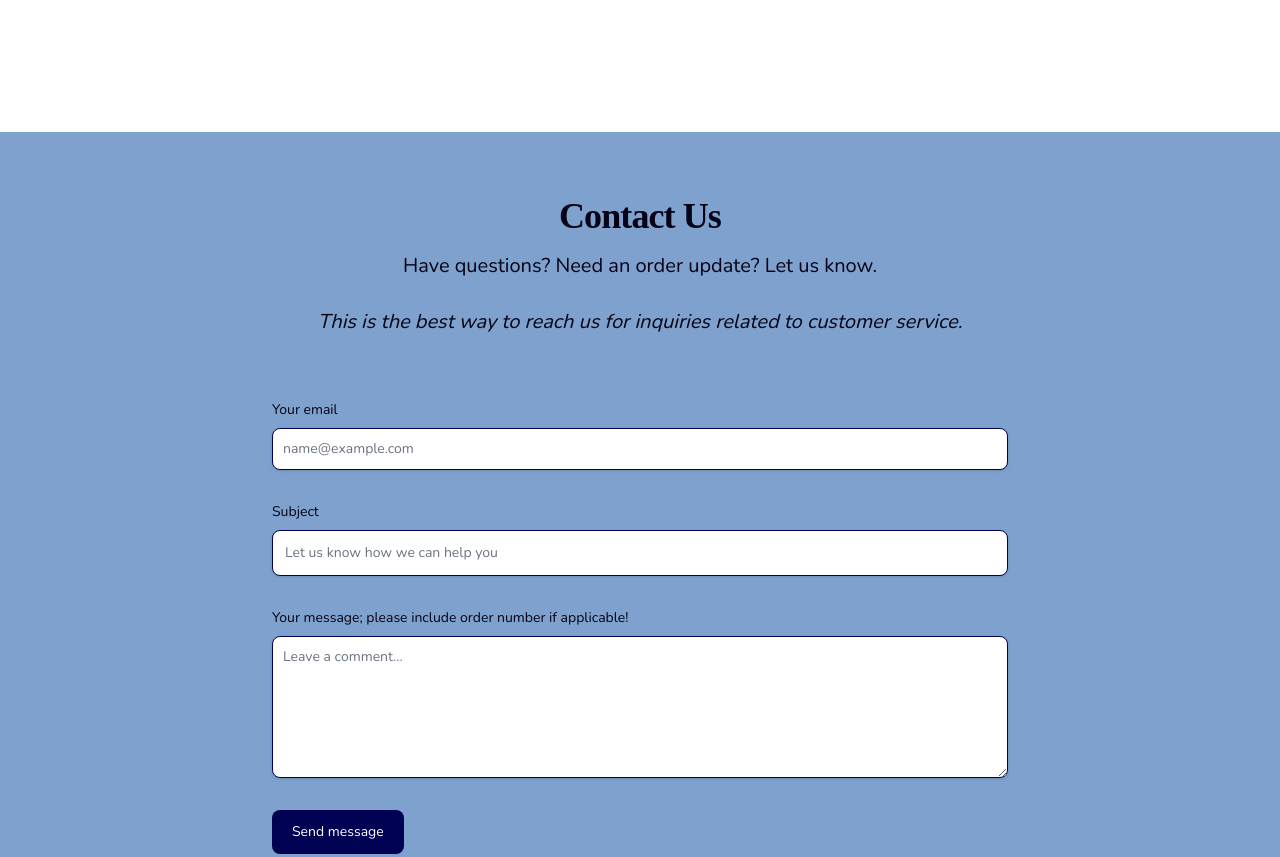
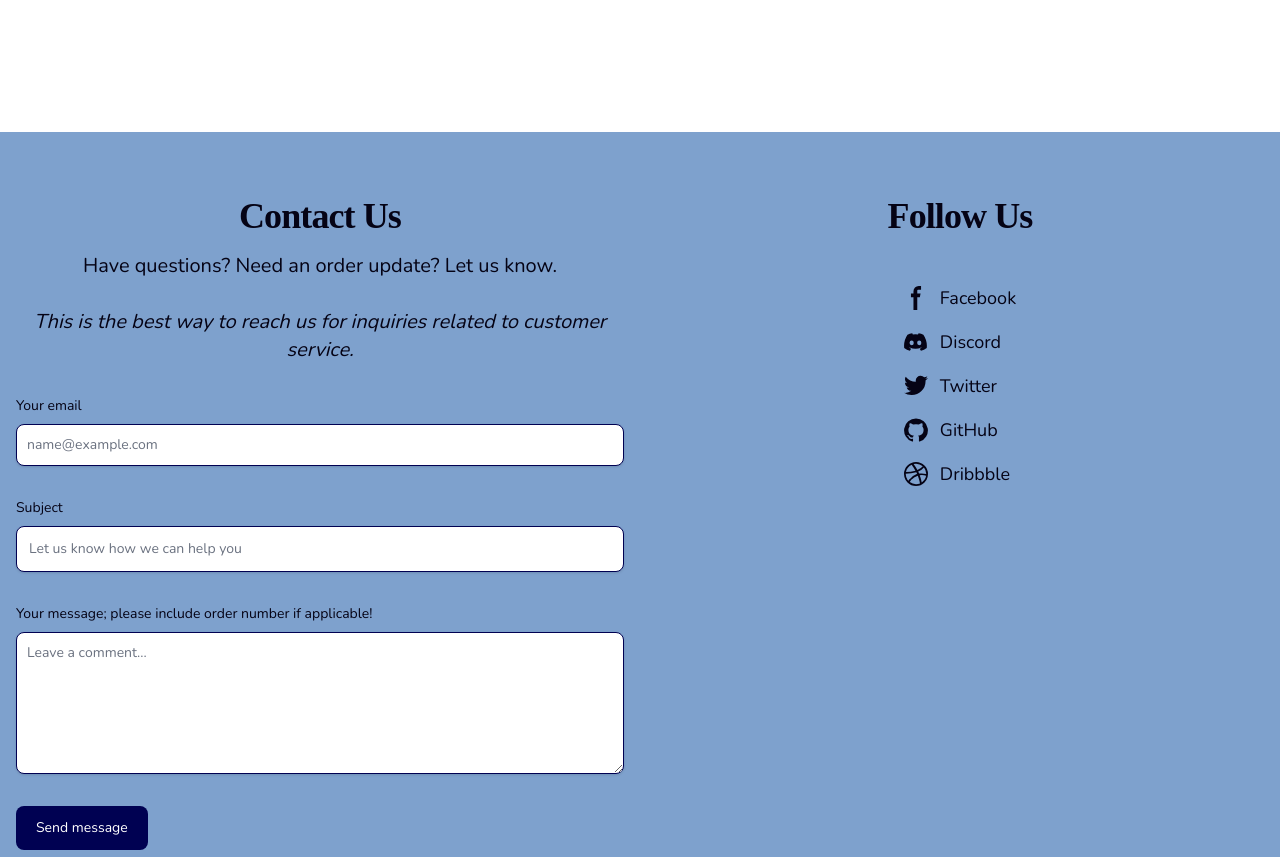
Before and after one commit to BluDX/polish-all-the-things, a website built with Vite: page index.html in a window 1280 px wide. Shown: the part 1300-2157 px from the top of the page. Built offline with nearby package versions, Linux system fonts and the light colour scheme; files whose address does not match are found by name; a web font is replaced by a local one.

Commit message:
Normalize line endings

```diff
--- a/index.html
+++ b/index.html
@@ -125,9 +125,13 @@
 </div>
 
 <section class="bg-primary">
-    <div class="py-8 lg:py-16 px-4 mx-auto max-w-screen-md">
+    <div class="py-8 lg:py-16 px-4 mx-auto max-w-screen-xl">
+        <div class="grid grid-cols-1 lg:grid-cols-2 gap-8">
+            <!-- Contact Form - Left Side -->
+            <div>
                 <h2 class="mb-4 text-4xl tracking-tight font-bold font-heading text-center text-text">Contact Us</h2>
-        <p class="mb-8 lg:mb-16 font-normal text-center text-text sm:text-xl">Have questions? Need an order update? Let us know.<br><br><span class="italic">This is the best way to reach us for inquiries related to customer service.</span></p>
+                <p class="mb-8 font-normal text-center text-text sm:text-xl">Have questions? Need an order update? Let us know.<br><br><span class="italic">This is the best way to reach us for inquiries related to customer service.</span></p>
+
                 <form action="#" class="space-y-8">
                     <div>
                         <label for="email" class="block mb-2 text-sm font-medium text-text">Your email</label>
@@ -143,6 +147,45 @@
                     </div>
                     <button type="submit" class="py-3 px-5 text-sm font-medium text-center text-background rounded-lg bg-secondary sm:w-fit hover:bg-accent focus:ring-4 focus:outline-none focus:ring-primary">Send message</button>
                 </form>
+            </div>
+
+            <!-- Social Media - Right Side -->
+            <div class="flex flex-col justify-start items-center">
+                <h3 class="mb-4 text-4xl tracking-tight font-bold font-heading text-center text-text">Follow Us</h3>
+                <div class="flex flex-col space-y-4 mt-8">
+                    <a href="#" class="flex items-center text-text hover:text-secondary transition-colors">
+                        <svg class="w-6 h-6 mr-3" aria-hidden="true" xmlns="http://www.w3.org/2000/svg" fill="currentColor" viewBox="0 0 8 19">
+                            <path fill-rule="evenodd" d="M6.135 3H8V0H6.135a4.147 4.147 0 0 0-4.142 4.142V6H0v3h2v9.938h3V9h2.021l.592-3H5V3.591A.6.6 0 0 1 5.592 3h.543Z" clip-rule="evenodd"/>
+                        </svg>
+                        <span class="text-lg">Facebook</span>
+                    </a>
+                    <a href="#" class="flex items-center text-text hover:text-secondary transition-colors">
+                        <svg class="w-6 h-6 mr-3" aria-hidden="true" xmlns="http://www.w3.org/2000/svg" fill="currentColor" viewBox="0 0 21 16">
+                            <path d="M16.942 1.556a16.3 16.3 0 0 0-4.126-1.3 12.04 12.04 0 0 0-.529 1.1 15.175 15.175 0 0 0-4.573 0 11.585 11.585 0 0 0-.535-1.1 16.274 16.274 0 0 0-4.129 1.3A17.392 17.392 0 0 0 .182 13.218a15.785 15.785 0 0 0 4.963 2.521c.41-.564.773-1.16 1.084-1.785a10.63 10.63 0 0 1-1.706-.83c.143-.106.283-.217.418-.33a11.664 11.664 0 0 0 10.118 0c.137.113.277.224.418.33-.544.328-1.116.606-1.71.832a12.52 12.52 0 0 0 1.084 1.785 16.46 16.46 0 0 0 5.064-2.595 17.286 17.286 0 0 0-2.973-11.59ZM6.678 10.813a1.941 1.941 0 0 1-1.8-2.045 1.93 1.93 0 0 1 1.8-2.047 1.919 1.919 0 0 1 1.8 2.047 1.93 1.93 0 0 1-1.8 2.045Zm6.644 0a1.94 1.94 0 0 1-1.8-2.045 1.93 1.93 0 0 1 1.8-2.047 1.918 1.918 0 0 1 1.8 2.047 1.93 1.93 0 0 1-1.8 2.045Z"/>
+                        </svg>
+                        <span class="text-lg">Discord</span>
+                    </a>
+                    <a href="#" class="flex items-center text-text hover:text-secondary transition-colors">
+                        <svg class="w-6 h-6 mr-3" aria-hidden="true" xmlns="http://www.w3.org/2000/svg" fill="currentColor" viewBox="0 0 20 17">
+                            <path fill-rule="evenodd" d="M20 1.892a8.178 8.178 0 0 1-2.355.635 4.074 4.074 0 0 0 1.8-2.235 8.344 8.344 0 0 1-2.605.98A4.13 4.13 0 0 0 13.85 0a4.068 4.068 0 0 0-4.1 4.038 4 4 0 0 0 .105.919A11.705 11.705 0 0 1 1.4.734a4.006 4.006 0 0 0 1.268 5.392 4.165 4.165 0 0 1-1.859-.5v.05A4.057 4.057 0 0 0 4.1 9.635a4.19 4.19 0 0 1-1.856.07 4.108 4.108 0 0 0 3.831 2.807A8.36 8.36 0 0 1 0 14.184 11.732 11.732 0 0 0 6.291 16 11.502 11.502 0 0 0 17.964 4.5c0-.177 0-.35-.012-.523A8.143 8.143 0 0 0 20 1.892Z" clip-rule="evenodd"/>
+                        </svg>
+                        <span class="text-lg">Twitter</span>
+                    </a>
+                    <a href="#" class="flex items-center text-text hover:text-secondary transition-colors">
+                        <svg class="w-6 h-6 mr-3" aria-hidden="true" xmlns="http://www.w3.org/2000/svg" fill="currentColor" viewBox="0 0 20 20">
+                            <path fill-rule="evenodd" d="M10 .333A9.911 9.911 0 0 0 6.866 19.65c.5.092.678-.215.678-.477 0-.237-.01-1.017-.014-1.845-2.757.6-3.338-1.169-3.338-1.169a2.627 2.627 0 0 0-1.1-1.451c-.9-.615.07-.6.07-.6a2.084 2.084 0 0 1 1.518 1.021 2.11 2.11 0 0 0 2.884.823c.044-.503.268-.973.63-1.325-2.2-.25-4.516-1.1-4.516-4.9A3.832 3.832 0 0 1 4.7 7.068a3.56 3.56 0 0 1 .095-2.623s.832-.266 2.726 1.016a9.409 9.409 0 0 1 4.962 0c1.89-1.282 2.717-1.016 2.717-1.016.366.83.402 1.768.1 2.623a3.827 3.827 0 0 1 1.02 2.659c0 3.807-2.319 4.644-4.525 4.889a2.366 2.366 0 0 1 .673 1.834c0 1.326-.012 2.394-.012 2.72 0 .263.18.572.681.475A9.911 9.911 0 0 0 10 .333Z" clip-rule="evenodd"/>
+                        </svg>
+                        <span class="text-lg">GitHub</span>
+                    </a>
+                    <a href="#" class="flex items-center text-text hover:text-secondary transition-colors">
+                        <svg class="w-6 h-6 mr-3" aria-hidden="true" xmlns="http://www.w3.org/2000/svg" fill="currentColor" viewBox="0 0 20 20">
+                            <path fill-rule="evenodd" d="M10 0a10 10 0 1 0 10 10A10.009 10.009 0 0 0 10 0Zm6.613 4.614a8.523 8.523 0 0 1 1.93 5.32 20.094 20.094 0 0 0-5.949-.274c-.059-.149-.122-.292-.184-.441a23.879 23.879 0 0 0-.566-1.239 11.41 11.41 0 0 0 4.769-3.366ZM8 1.707a8.821 8.821 0 0 1 2-.238 8.5 8.5 0 0 1 5.664 2.152 9.608 9.608 0 0 1-4.476 3.087A45.758 45.758 0 0 0 8 1.707ZM1.642 8.262a8.57 8.57 0 0 1 4.73-5.981A53.998 53.998 0 0 1 9.54 7.222a32.078 32.078 0 0 1-7.9 1.04h.002Zm2.01 7.46a8.51 8.51 0 0 1-2.2-5.707v-.262a31.64 31.64 0 0 0 8.777-1.219c.243.477.477.964.692 1.449-.114.032-.227.067-.336.1a13.569 13.569 0 0 0-6.942 5.636l.009.003ZM10 18.556a8.508 8.508 0 0 1-5.243-1.8 11.717 11.717 0 0 1 6.7-5.332.509.509 0 0 1 .055-.02 35.65 35.65 0 0 1 1.819 6.476 8.476 8.476 0 0 1-3.331.676Zm4.772-1.462A37.232 37.232 0 0 0 13.113 11a12.513 12.513 0 0 1 5.321.364 8.56 8.56 0 0 1-3.66 5.73h-.002Z" clip-rule="evenodd"/>
+                        </svg>
+                        <span class="text-lg">Dribbble</span>
+                    </a>
+                </div>
+            </div>
+        </div>
     </div>
 </section>
 
```
Lines whose indentation alone changed are shown as unchanged.
